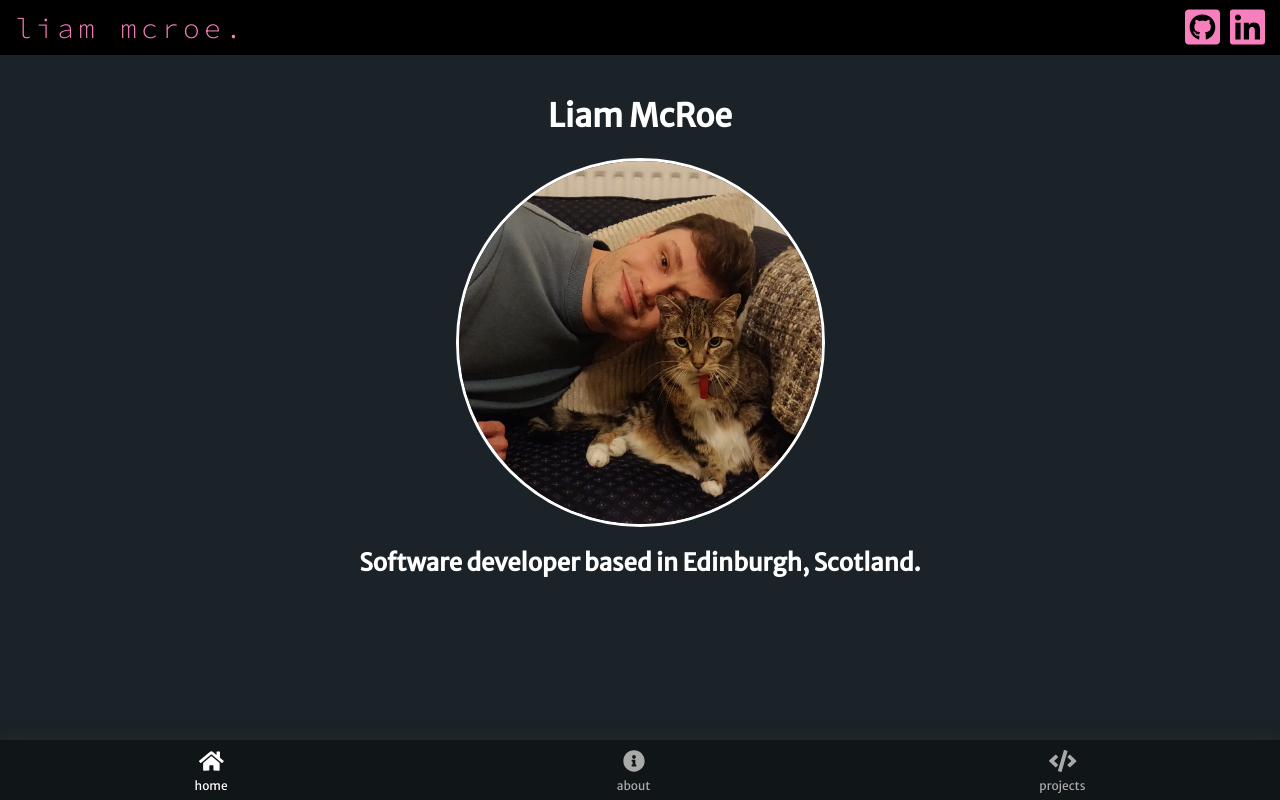
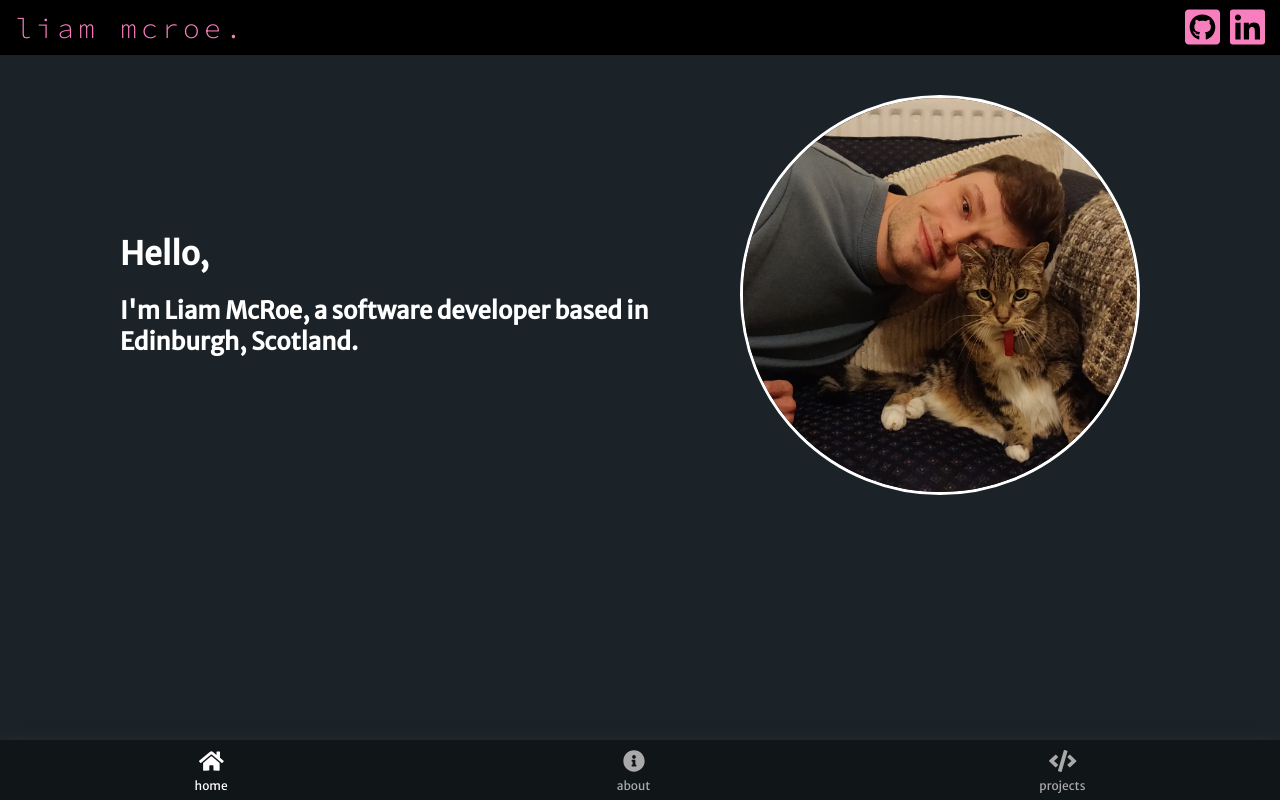
Before and after one commit to L3uler/liammcroe-personal-site, a Next.js app: page / in a window 1280 px wide. Built offline with nearby package versions, Linux system fonts and the light colour scheme.

Commit message:
fixing alignment for hompage image and text

```diff
--- a/components/Layout.module.scss
+++ b/components/Layout.module.scss
@@ -17,8 +17,8 @@
     flex-direction: inherit;
 
     width: 100%;
-    padding-left: 25px;
-    padding-right: 25px;
+    padding-left: 30px;
+    padding-right: 30px;
     padding-top: 75px;
     padding-bottom: 75px;
 
--- a/components/PageSpecific/Index/ProfileImage.js
+++ b/components/PageSpecific/Index/ProfileImage.js
@@ -3,7 +3,12 @@
 import styles from "./ProfileImage.module.scss";
 
 const ProfileImage = (props) => (
+
     <div className={styles.ProfileImage}>
+        <div className={styles.ProfileTitle}>
+            <h1>Hello,</h1>
+            <h2>I'm Liam McRoe, a software developer based in Edinburgh, Scotland.</h2>
+        </div>
         <img src={props.imageSource} />
     </div>
 );
--- a/components/PageSpecific/Index/ProfileImage.module.scss
+++ b/components/PageSpecific/Index/ProfileImage.module.scss
@@ -5,26 +5,30 @@
 .ProfileImage {
 
     display: flex;
-    justify-content: center;
-    align-content: center;
+    flex-direction: column;
+    align-items: center;
 
     img{
+        width: 400px;
         border-radius: 50%;
         border-style: solid;
         border-color: $on-secondary;
+        margin: 20px;
+    }
 
+    .ProfileTitle{
+        max-width: 600px;
+    }
 
-        @media screen and (min-width: 20em) {
-            width: 80%
+    @media screen and (orientation:landscape) {
+        flex-direction: row;
+        justify-content: space-between;
+        align-items: center;
+        .ProfileTitle{
+            justify-content: flex-start;
         }
-
-        @media screen and (min-width: 50em) {
-            width: 50%
-        }
-
-
-        @media screen and (min-width: 80em) {
-            width: 30%;
+        img {
+            justify-content: flex-end;
         }
     }
 
--- a/pages/index.js
+++ b/pages/index.js
@@ -7,11 +7,7 @@ import ProfileImage from "../components/PageSpecific/Index/ProfileImage";
 
 const Index = () =>
     <Layout>
-        <h1>Liam McRoe</h1>
-
         <ProfileImage imageSource={`/images/poppy.jpg`}/>
-        <h2>Software developer based in Edinburgh, Scotland.</h2>
-
     </Layout>;
 
 export default Index;
```
